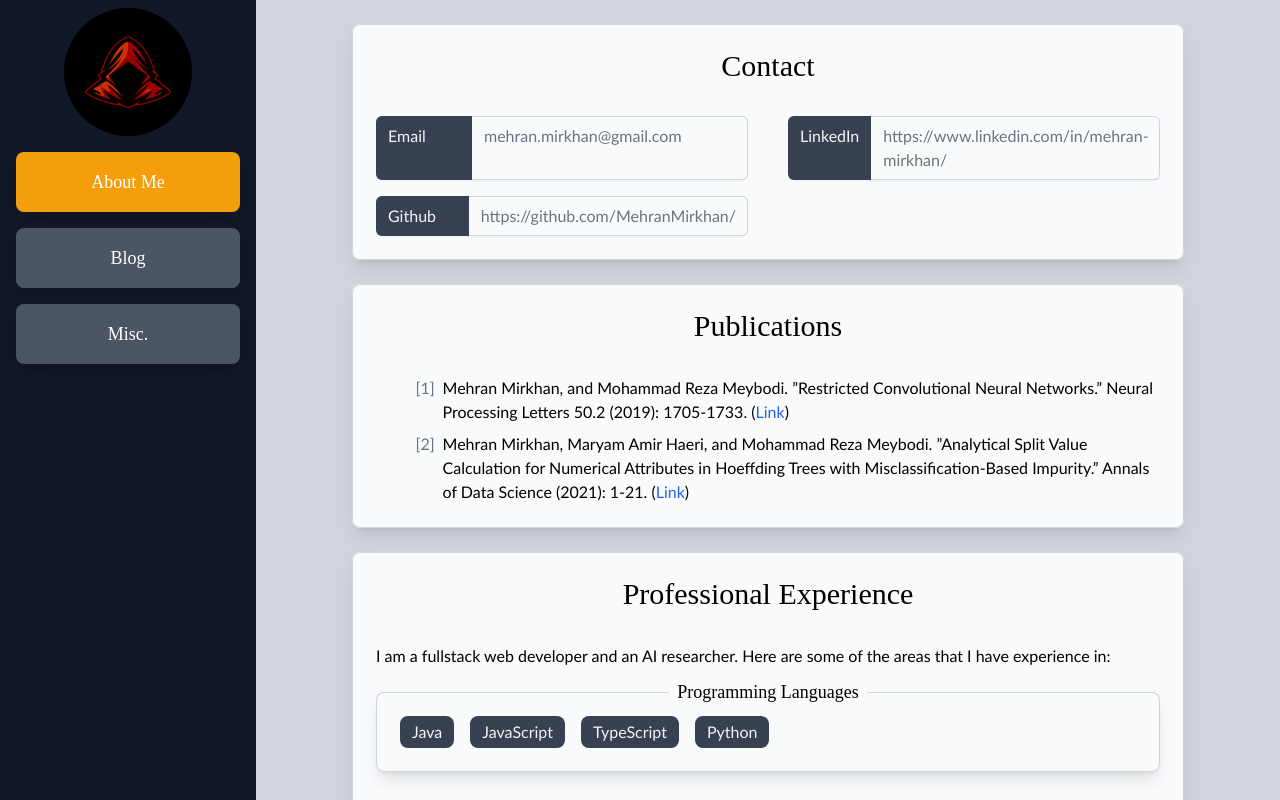
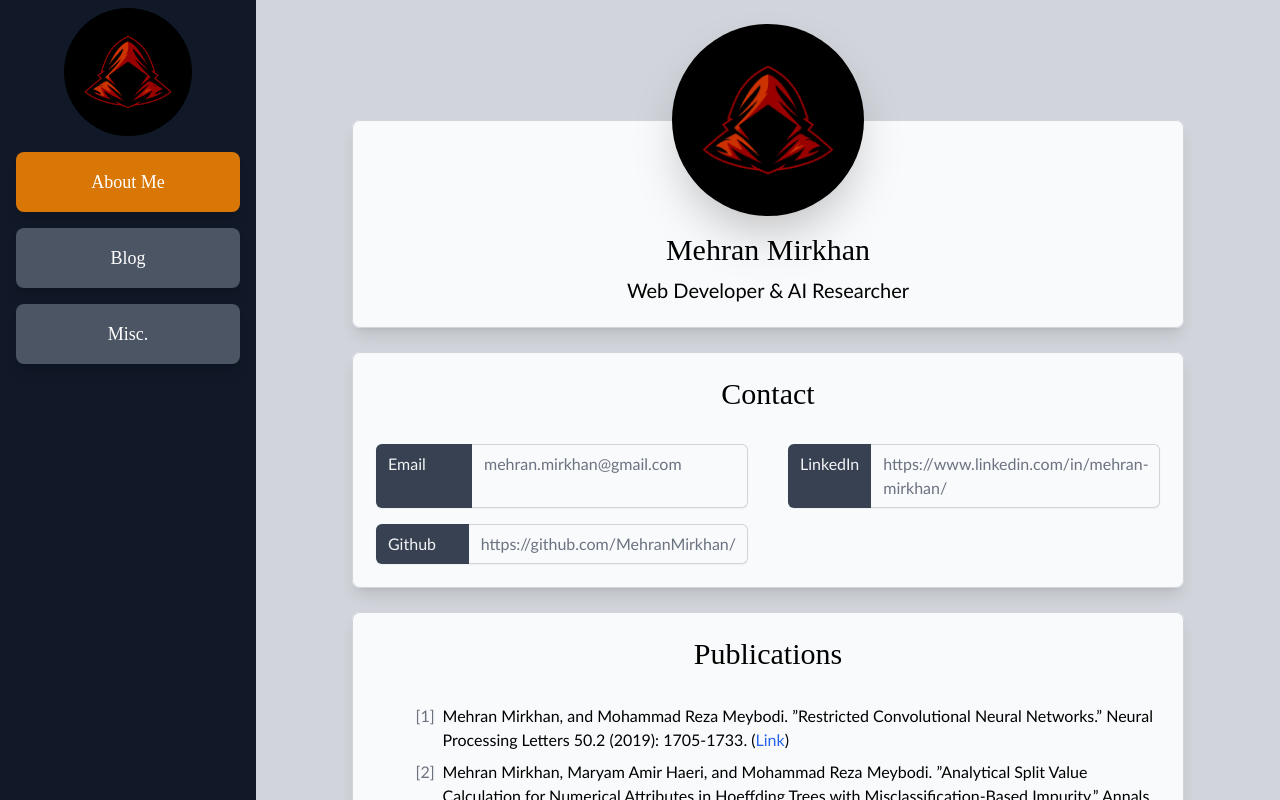
Before and after one commit to MehranMirkhan/mehranmirkhan.github.io, a Gatsby site: page / in a window 1280 px wide. Built offline with nearby package versions, Linux system fonts and the light colour scheme; Gatsby itself is replaced by a stand-in of ours.

Commit message:
Improve about me

```diff
--- a/src/components/Layout.tsx
+++ b/src/components/Layout.tsx
@@ -26,7 +26,7 @@ namespace Layout {
         <Link
           to={href}
           className={`font-copperplate text-lg flex justify-center items-center p-4 m-4 rounded-lg text-center cursor-pointer ${
-            isActive ? "bg-amber-500" : "bg-gray-600 hover:bg-gray-500"
+            isActive ? "bg-amber-600" : "bg-gray-600 hover:bg-gray-500"
           } text-white shadow-lg`}
         >
           {children}
--- a/src/pages/index.tsx
+++ b/src/pages/index.tsx
@@ -3,14 +3,36 @@ import React from "react";
 import { MainLayout } from "src/components/Layout";
 import Element from "src/components/Element";
 
+import avatar from "src/images/avatar.png";
+
 export default () => (
   <MainLayout>
     <div className="flex flex-col gap-6 md:px-8 lg:px-24 py-6">
+      <About />
       <Contact />
       <Publications />
       <ProfessionalExperience />
     </div>
   </MainLayout>
+);
+
+const About = () => (
+  <div className="relative mt-24">
+    <Element.Segment>
+      <div className="absolute top-0 left-0 w-full">
+        <img
+          src={avatar}
+          alt="Profile Picture"
+          className="w-48 h-48 mx-auto rounded-full -translate-y-24 shadow-2xl"
+        />
+      </div>
+      <div className="h-20" />
+      <h1 className="font-copperplate text-3xl text-center py-2">
+        Mehran Mirkhan
+      </h1>
+      <h1 className="text-xl text-center">Web Developer & AI Researcher</h1>
+    </Element.Segment>
+  </div>
 );
 
 const Contact = () => (
@@ -75,10 +97,6 @@ const Reference = ({ index, children }: { index: number; children: any }) => (
 
 const ProfessionalExperience = () => (
   <Element.Segment title="Professional Experience">
-    <p>
-      I am a fullstack web developer and an AI researcher. Here are some of the
-      areas that I have experience in:
-    </p>
     <div className="flex flex-col gap-10 mt-6">
       <Element.CompactSegment title="Programming Languages">
         <SkillsContainer>
```
